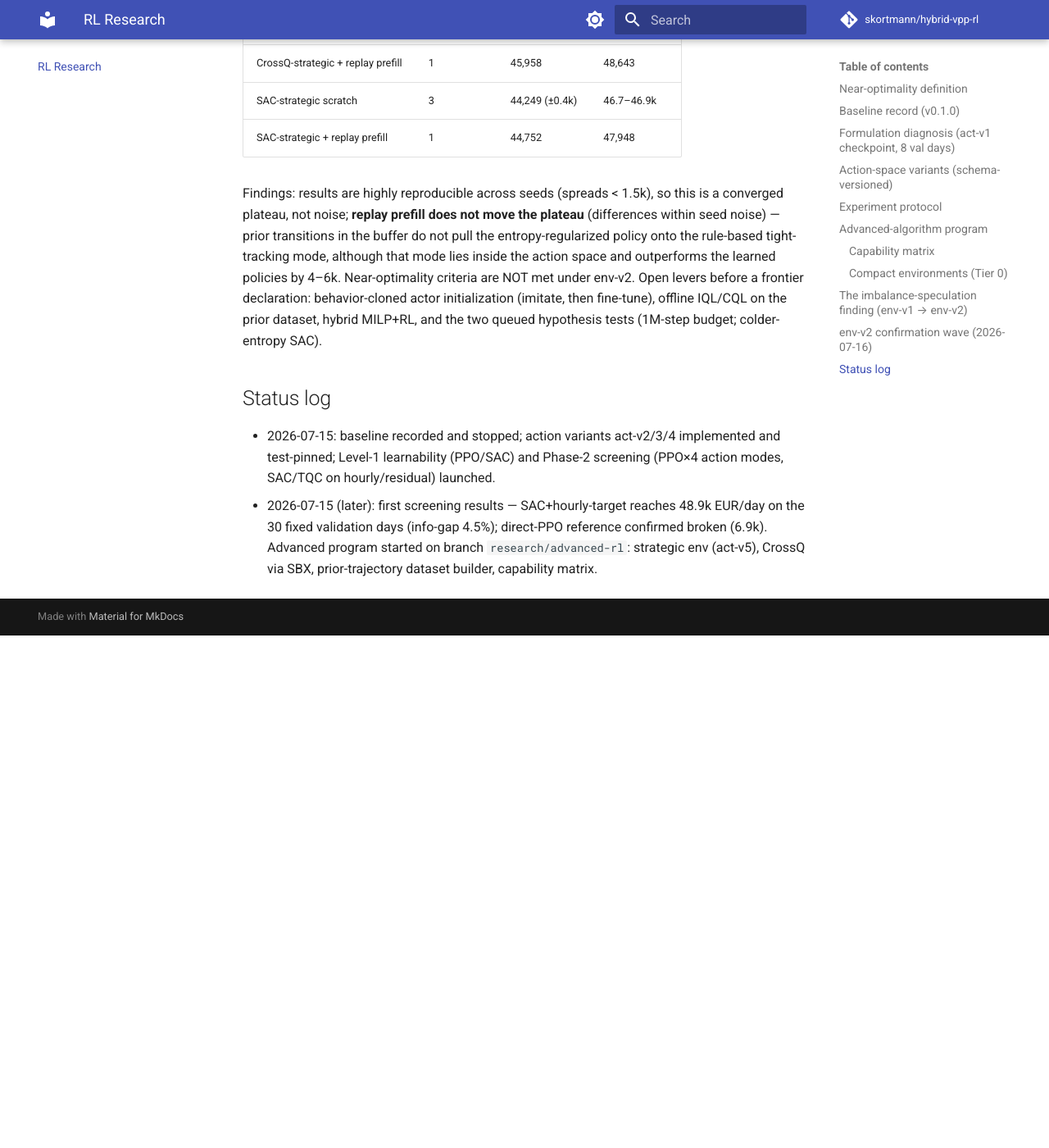
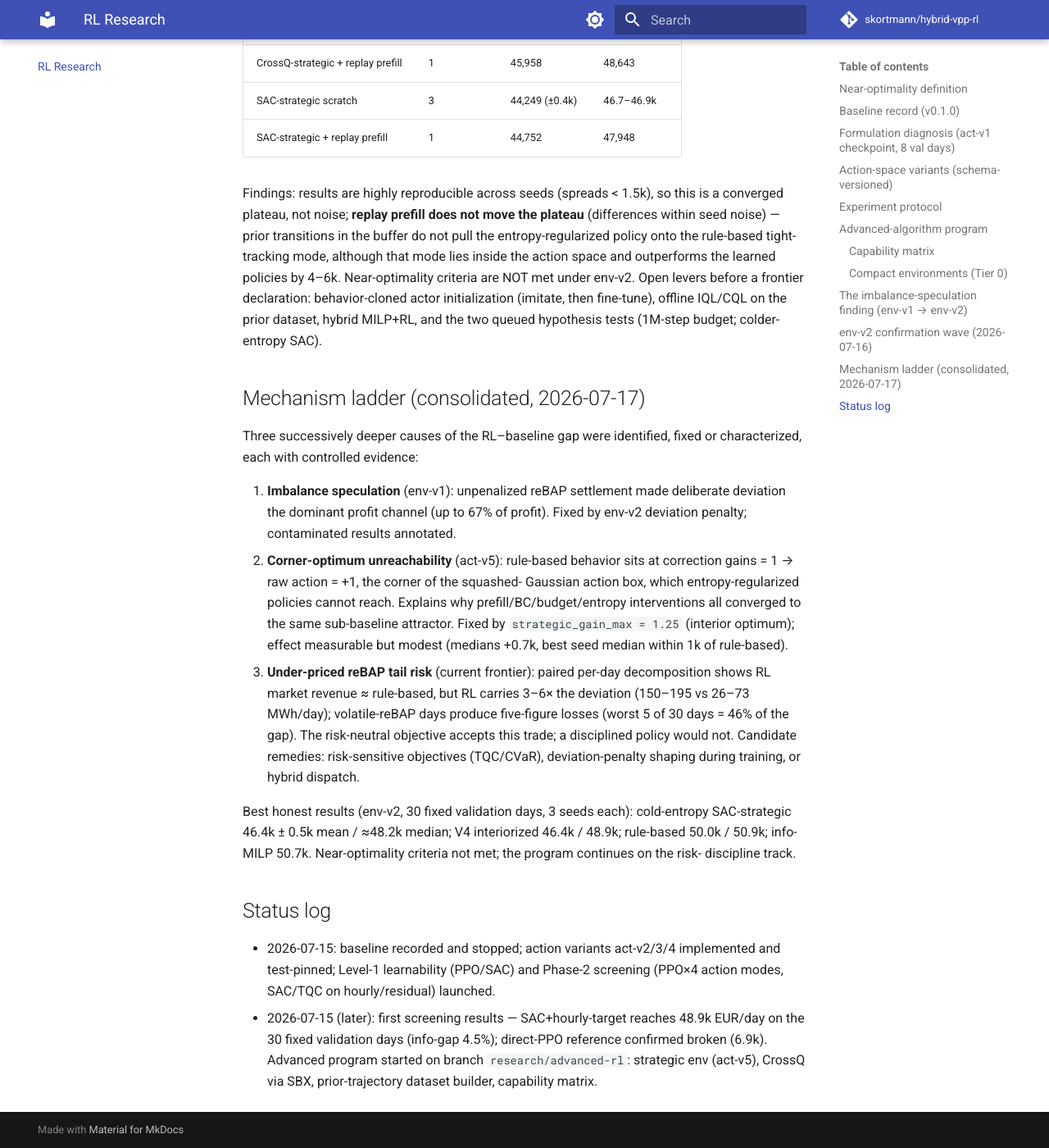
Before and after one commit to skortmann/hybrid-vpp-rl, an MkDocs documentation site: the page built from docs/rl_research.md, in a window 1280 px wide and 1400 px high, scrolled down 5010 px. Shown: the whole window at 82% size. Built offline with MkDocs 1.6.1 and Material for MkDocs 9.7.7, drawn with Linux system fonts in a browser that asks for light colours; comment, search, counter and statistics services are not loaded; before the commit the page ends 5785 px from its top, so only the background shows below that.

Commit message:
docs: consolidate mechanism ladder and tail-risk frontier analysis

```diff
--- a/docs/rl_research.md
+++ b/docs/rl_research.md
@@ -172,6 +172,35 @@ behavior-cloned actor initialization (imitate, then fine-tune), offline
 IQL/CQL on the prior dataset, hybrid MILP+RL, and the two queued
 hypothesis tests (1M-step budget; colder-entropy SAC).
 
+## Mechanism ladder (consolidated, 2026-07-17)
+
+Three successively deeper causes of the RL–baseline gap were identified,
+fixed or characterized, each with controlled evidence:
+
+1. **Imbalance speculation** (env-v1): unpenalized reBAP settlement made
+   deliberate deviation the dominant profit channel (up to 67% of profit).
+   Fixed by env-v2 deviation penalty; contaminated results annotated.
+2. **Corner-optimum unreachability** (act-v5): rule-based behavior sits at
+   correction gains = 1 → raw action = +1, the corner of the squashed-
+   Gaussian action box, which entropy-regularized policies cannot reach.
+   Explains why prefill/BC/budget/entropy interventions all converged to
+   the same sub-baseline attractor. Fixed by `strategic_gain_max = 1.25`
+   (interior optimum); effect measurable but modest (medians +0.7k, best
+   seed median within 1k of rule-based).
+3. **Under-priced reBAP tail risk** (current frontier): paired per-day
+   decomposition shows RL market revenue ≈ rule-based, but RL carries
+   3–6× the deviation (150–195 vs 26–73 MWh/day); volatile-reBAP days
+   produce five-figure losses (worst 5 of 30 days = 46% of the gap).
+   The risk-neutral objective accepts this trade; a disciplined policy
+   would not. Candidate remedies: risk-sensitive objectives (TQC/CVaR),
+   deviation-penalty shaping during training, or hybrid dispatch.
+
+Best honest results (env-v2, 30 fixed validation days, 3 seeds each):
+cold-entropy SAC-strategic 46.4k ± 0.5k mean / ≈48.2k median; V4
+interiorized 46.4k / 48.9k; rule-based 50.0k / 50.9k; info-MILP 50.7k.
+Near-optimality criteria not met; the program continues on the risk-
+discipline track.
+
 ## Status log
 
 * 2026-07-15: baseline recorded and stopped; action variants act-v2/3/4
```
Also changed, not shown: artifacts/screening_table.md (+8 -0 lines), 1 other file.
